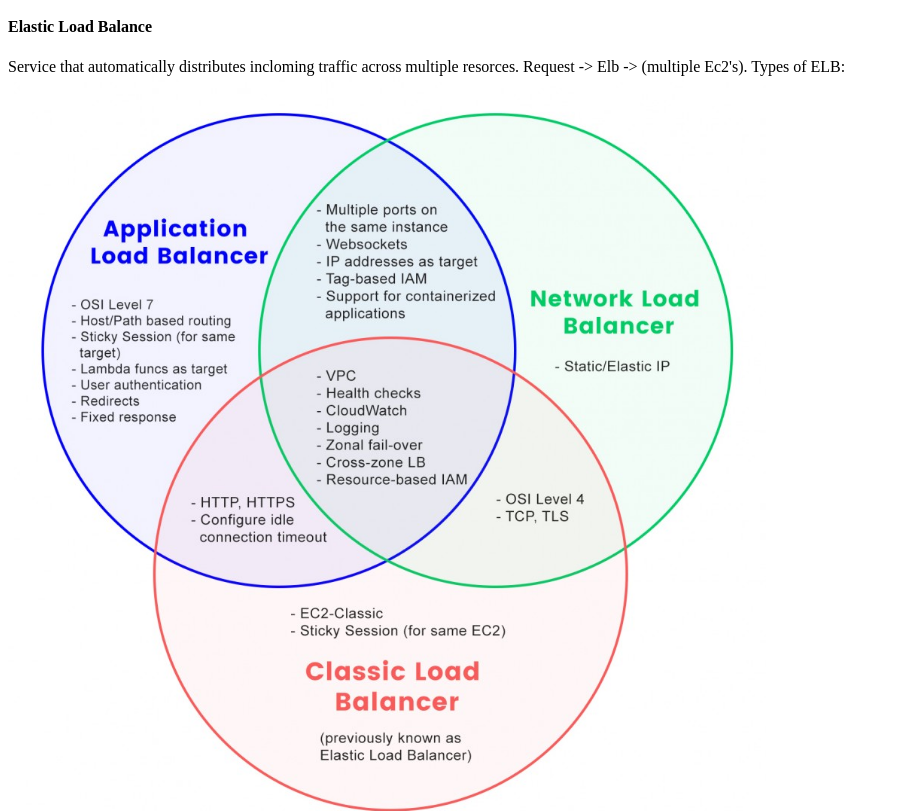
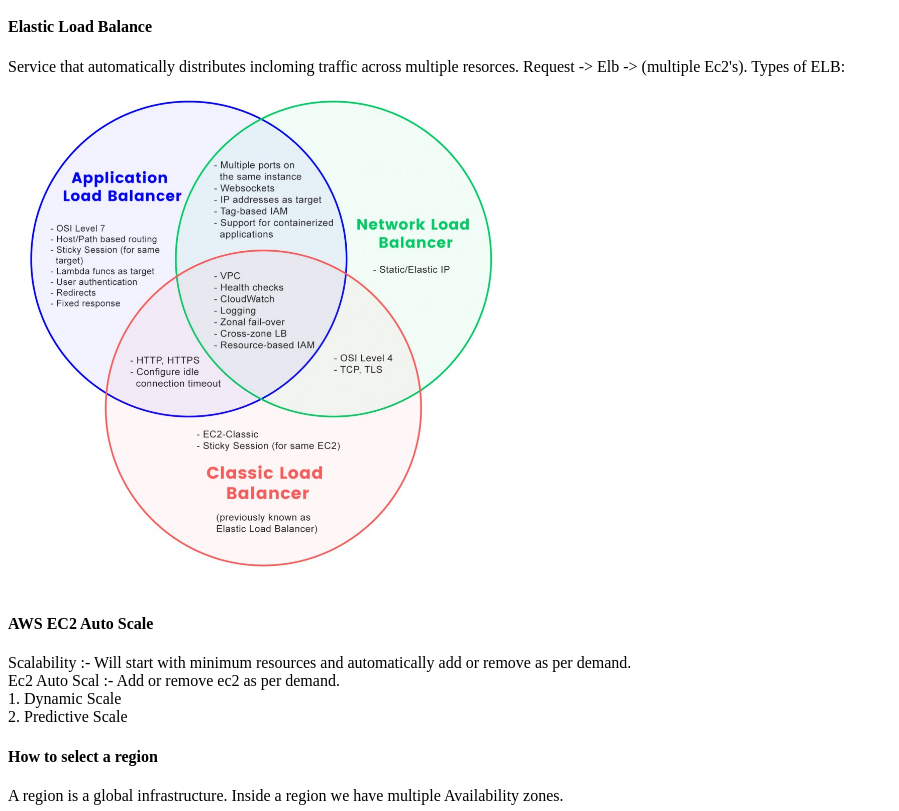
Before and after one commit to Vaishnavi292000/AwsCloudPractitioner, a plain HTML site: page index.html in a window 1280 px wide. Shown: the part 837-1648 px from the top of the page, without its empty margins (0-899 px from the left). Drawn offline with Linux system fonts and the light colour scheme.

Commit message:
ELD styling

```diff
--- a/index.html
+++ b/index.html
@@ -110,7 +110,7 @@
         <p>
             Service that automatically distributes incloming traffic across multiple resorces.
             Request -> Elb -> (multiple Ec2's). Types of ELB:<br>
-            <img src="./ELB_types.jpg" alt="Types of ELB" style="width: 60%;">
+            <img src="./ELB_types.jpg" alt="Types of ELB" style="width: 40%; height: 40%;">
         </p>
     </div>
     <div>
```
